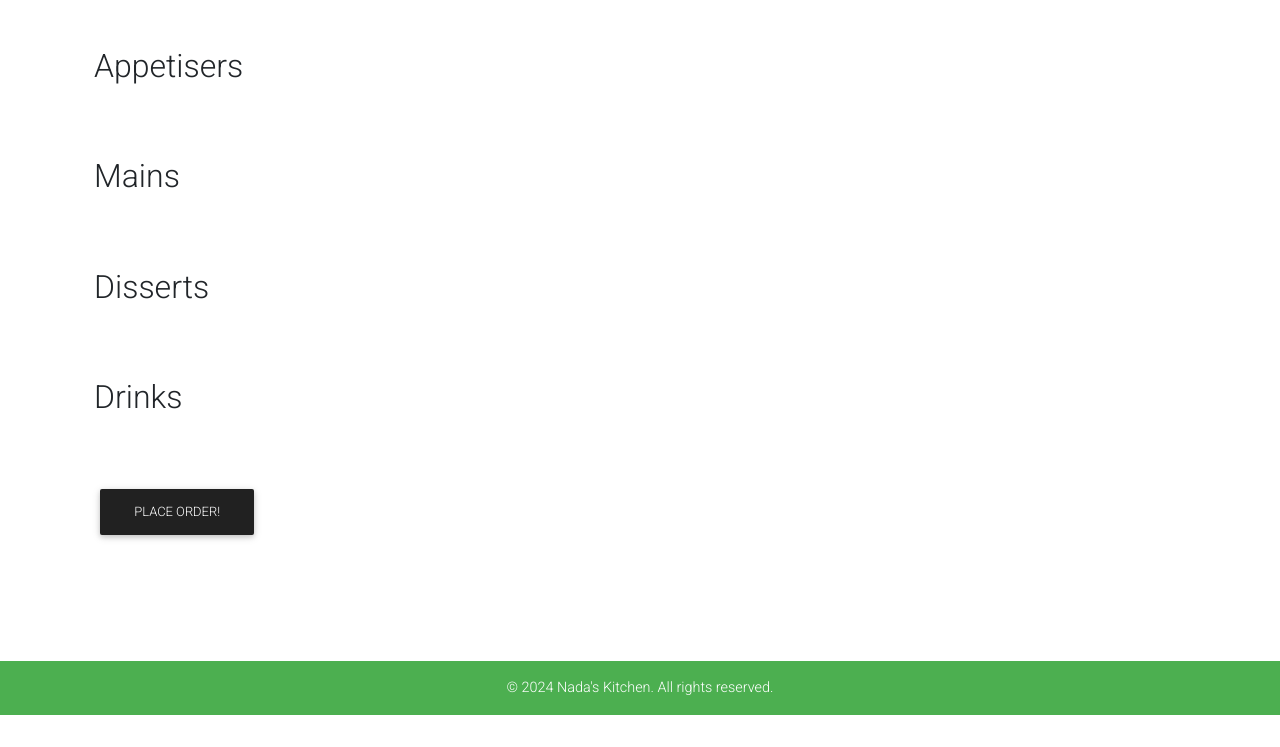
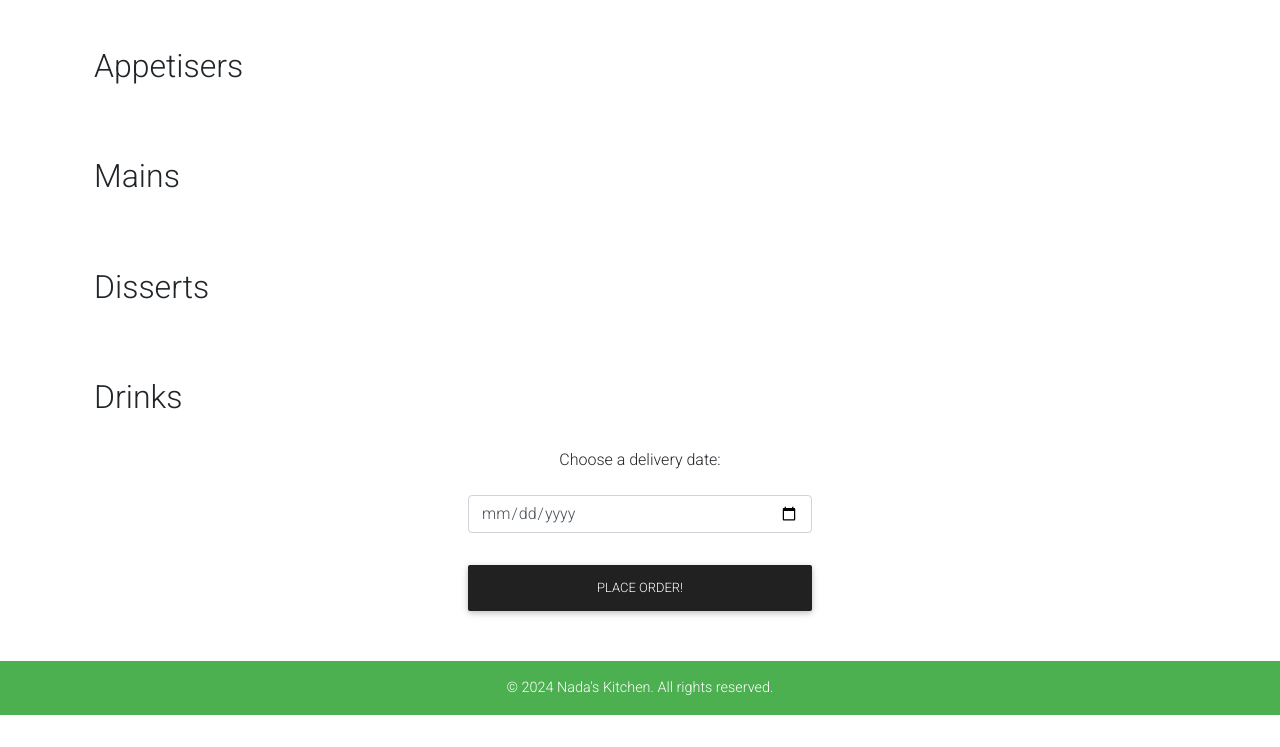
Before and after one commit to jjsemaan/nadas-cuisine, a Django app: page /order/ in a window 1280 px wide. Shown: the part 85-832 px from the top of the page. Before the commit the page ends 800 px from the top, so only its background shows below. Run offline with Django 4.2, Linux system fonts and the light colour scheme; the visitor is signed in with stand-in values (Sample User, id 1); data that the repository does not hold is empty; some libraries are stand-ins or nearby versions.

Commit message:
Add date picker and delivery date to order model

```diff
--- a/customer/models.py
+++ b/customer/models.py
@@ -46,6 +46,9 @@ class Category(models.Model):
     def __str__(self):
         return self.name
 
+# Make sure datetime is imported
+import datetime
+
 class OrderModel(models.Model):
     """
     Represents an order made by a customer, including its items and total price.
@@ -53,9 +56,8 @@ class OrderModel(models.Model):
     user_id = models.IntegerField()  # Storing user ID directly
     created_on = models.DateTimeField(auto_now_add=True)
     price = models.DecimalField(max_digits=7, decimal_places=2)
-    items = models.ManyToManyField(
-        'MenuItem', related_name='order', blank=True)
+    items = models.ManyToManyField('MenuItem', related_name='order', blank=True)
+    delivery_date = models.DateField(default=datetime.date.today)  # Using datetime to set the default value
 
-    # Returns a string representation of the order, showing the creation date and time.
     def __str__(self):
-        return f'Order: {self.created_on.strftime("%b %d %I: %M %p")}'
+        return f'Order: {self.created_on.strftime("%b %d %I:%M %p")}'
--- a/customer/templates/customer/index.html
+++ b/customer/templates/customer/index.html
@@ -13,8 +13,7 @@
                 <div class="col-lg-8 col-md-10 mx-auto">
                     <div class="site-heading">
                         <h1>Nada's Kitchen</h1>
-                        <span class="subheading">Authentic Lebanese Cuisine</span>
-                        <span class="subheading">Delivered to your doorstep!</span>
+                        <h4>Authentic Lebanese cuisine delivered to your doorstep!</h4>
                         <div class="row justify-content-center">
                             <a href="{% url 'order' %}" class="btn rounded-pill dark green">Order Now!</a>
                         </div>
--- a/customer/templates/customer/order.html
+++ b/customer/templates/customer/order.html
@@ -12,7 +12,7 @@
                     {% for app in appetisers %}
                     <div class="row">
                         <div class="col-md-2 col-sm-12">
-                            <img class="rounded" src="{{ app.image_url }}" width="150" height="150"/>
+                            <img class="rounded" src="{{ app.image_url }}" width="150" height="150" />
                         </div>
                         <div class="col-md-8 col-sm-12">
                             <div class="d-flex flex-row">
@@ -30,7 +30,7 @@
                         </div>
                     </div>
                     <hr />
-                {% endfor %}
+                    {% endfor %}
                 </div>
 
                 <div class="pt-5">
@@ -38,12 +38,13 @@
                     {% for plate in plates %}
                     <div class="row mt-4">
                         <div class="col-md-2 col-sm-12">
-                            <img class="rounded" src="{{ plate.image_url }}" width="150" height="150"/>
+                            <img class="rounded" src="{{ plate.image_url }}" width="150" height="150" />
                         </div>
                         <div class="col-md-8 col-sm-12">
                             <div class="d-flex flex-row">
                                 <div class="form-group form-check">
-                                    <input type="checkbox" name="items[]" class="form-check-input" value="{{ plate.pk }}">
+                                    <input type="checkbox" name="items[]" class="form-check-input"
+                                        value="{{ plate.pk }}">
                                     <label class="form-check-label">{{ plate.name }}</label>
                                 </div>
                                 <p class="font-weight-bold pl-5">{{ plate.price }}</p>
@@ -64,12 +65,13 @@
                     {% for dessert in desserts %}
                     <div class="row mt-4">
                         <div class="col-md-2 col-sm-12">
-                            <img class="rounded" src="{{ dessert.image_url }}" width="150" height="150"/>
+                            <img class="rounded" src="{{ dessert.image_url }}" width="150" height="150" />
                         </div>
                         <div class="col-md-8 col-sm-12">
                             <div class="d-flex flex-row">
                                 <div class="form-group form-check">
-                                    <input type="checkbox" name="items[]" class="form-check-input" value="{{ dessert.pk }}">
+                                    <input type="checkbox" name="items[]" class="form-check-input"
+                                        value="{{ dessert.pk }}">
                                     <label class="form-check-label">{{ dessert.name }}</label>
                                 </div>
                                 <p class="font-weight-bold pl-5">{{ dessert.price }}</p>
@@ -90,12 +92,13 @@
                     {% for drink in drinks %}
                     <div class="row mt-4">
                         <div class="col-md-2 col-sm-12">
-                            <img class="rounded" src="{{ drink.image_url }}" width="150" height="150"/>
+                            <img class="rounded" src="{{ drink.image_url }}" width="150" height="150" />
                         </div>
                         <div class="col-md-8 col-sm-12">
                             <div class="d-flex flex-row">
                                 <div class="form-group form-check">
-                                    <input type="checkbox" name="items[]" class="form-check-input" value="{{ drink.pk }}">
+                                    <input type="checkbox" name="items[]" class="form-check-input"
+                                        value="{{ drink.pk }}">
                                     <label class="form-check-label">{{ drink.name }}</label>
                                 </div>
                                 <p class="font-weight-bold pl-5">{{ drink.price }}</p>
@@ -110,11 +113,24 @@
                     <hr />
                     {% endfor %}
                 </div>
-                <div>
-                    <button class="btn btn-dark mt-5 place-order-btn">Place Order!</button>
+                <div class="form-group row justify-content-center">
+                    <label for="delivery_date" class="col-form-label col-md-4 text-center">Choose a delivery
+                        date:</label>
+                </div>
+                <div class="form-group row justify-content-center">
+                    <div class="col-md-4">
+                        <input type="date" id="delivery_date" name="delivery_date" class="form-control">
+                    </div>
+                </div>
+                <div class="form-group row justify-content-center">
+                    <div class="col-md-4 mb-4">
+                        <button class="btn btn-dark btn-block mt-3 place-order-btn">Place Order!</button>
+                    </div>
                 </div>
             </form>
         </div>
     </div>
 </div>
+<script src="{% static 'js/date-restrict.js' %}"></script>
+
 {% endblock content %}
--- a/customer/views.py
+++ b/customer/views.py
@@ -45,6 +45,11 @@ class About(View):
         return render(request, 'customer/about.html')
 
 
+from django.shortcuts import render
+from django.views import View
+from django.contrib.auth.mixins import LoginRequiredMixin
+from .models import MenuItem, OrderModel  # Adjust the import path based on your project structure
+
 class Order(LoginRequiredMixin, View):
     def get(self, request, *args, **kwargs):
         categories = ['Appetiser', 'Plate', 'Dessert', 'Drink']
@@ -52,11 +57,8 @@ class Order(LoginRequiredMixin, View):
             category.lower() + 's': MenuItem.objects.filter(category__name__icontains=category)
             for category in categories
         }
-
-        # Retrieve location and phone_number from the user's associated profile
         context['location'] = request.user.profile.location
         context['phone_number'] = request.user.profile.phone_number
-
         return render(request, 'customer/order.html', context)
 
     def post(self, request, *args, **kwargs):
@@ -79,13 +81,14 @@ class Order(LoginRequiredMixin, View):
             price += item['price']
             item_ids.append(item['id'])
 
-        # Retrieve the user ID from the request user
+        # Retrieve the user ID and delivery_date from the request
         user_id = request.user.id
-        # Create the order with the user ID and the calculated price
-        order = OrderModel.objects.create(user_id=user_id, price=price)
-        order.items.add(*item_ids)  # This assumes there's a many-to-many field to items
+        delivery_date = request.POST.get('delivery_date')  # Retrieve the delivery date from the POST data
 
-        # Include user's location and phone_number in the context from the profile
+        # Create the order with the user ID, calculated price, and delivery date
+        order = OrderModel.objects.create(user_id=user_id, price=price, delivery_date=delivery_date)
+        order.items.add(*item_ids)  # Adding menu items to the many-to-many field
+
         context = {
             'items': order_items['items'],
             'price': price,
@@ -94,6 +97,7 @@ class Order(LoginRequiredMixin, View):
         }
 
         return render(request, 'customer/orderconfirm.html', context)
+
 
 
 # View profile and update it
```
Also changed, not shown: customer/migrations/0015_ordermodel_delivery_date.py (added), 2 other files.
